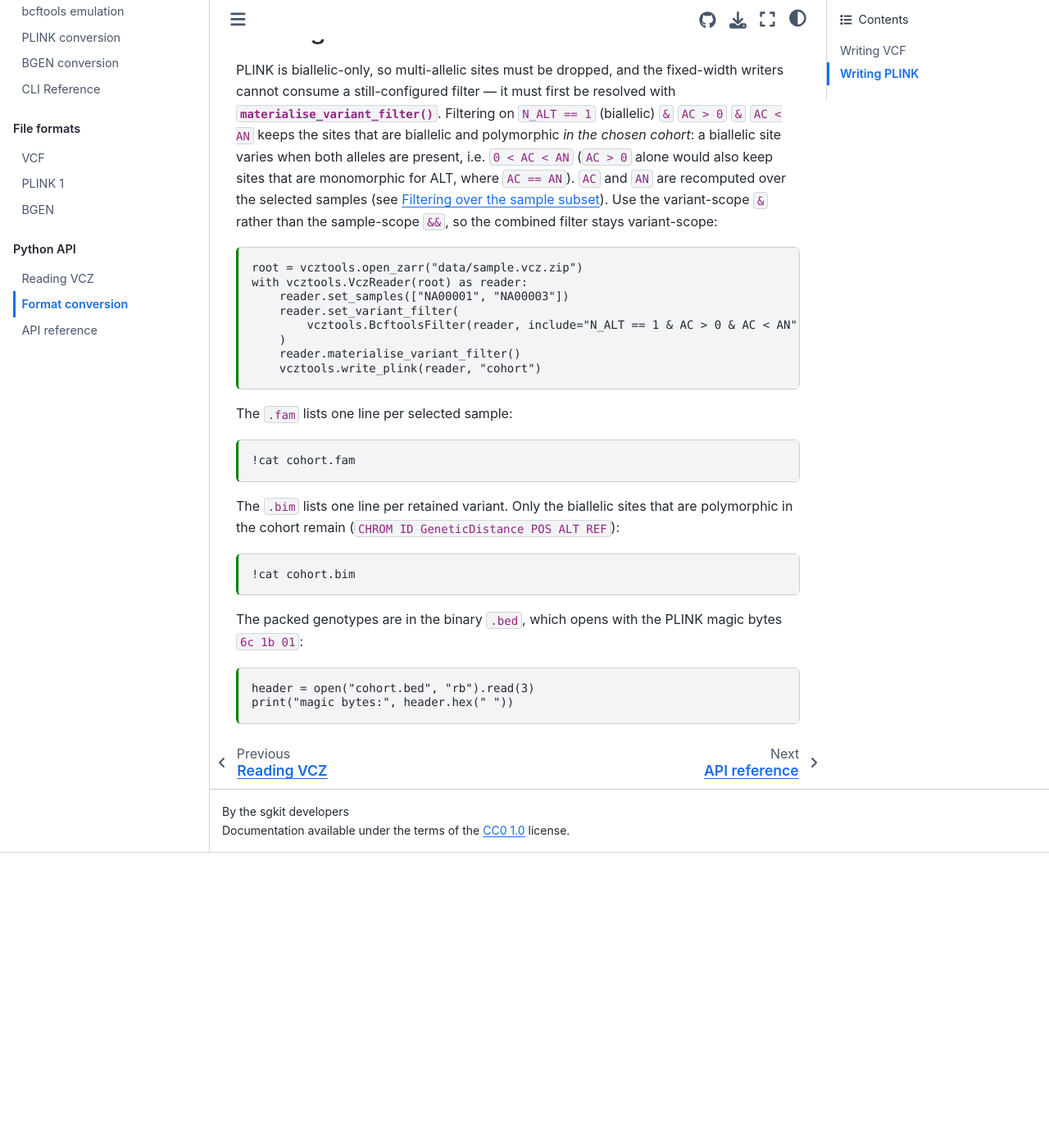
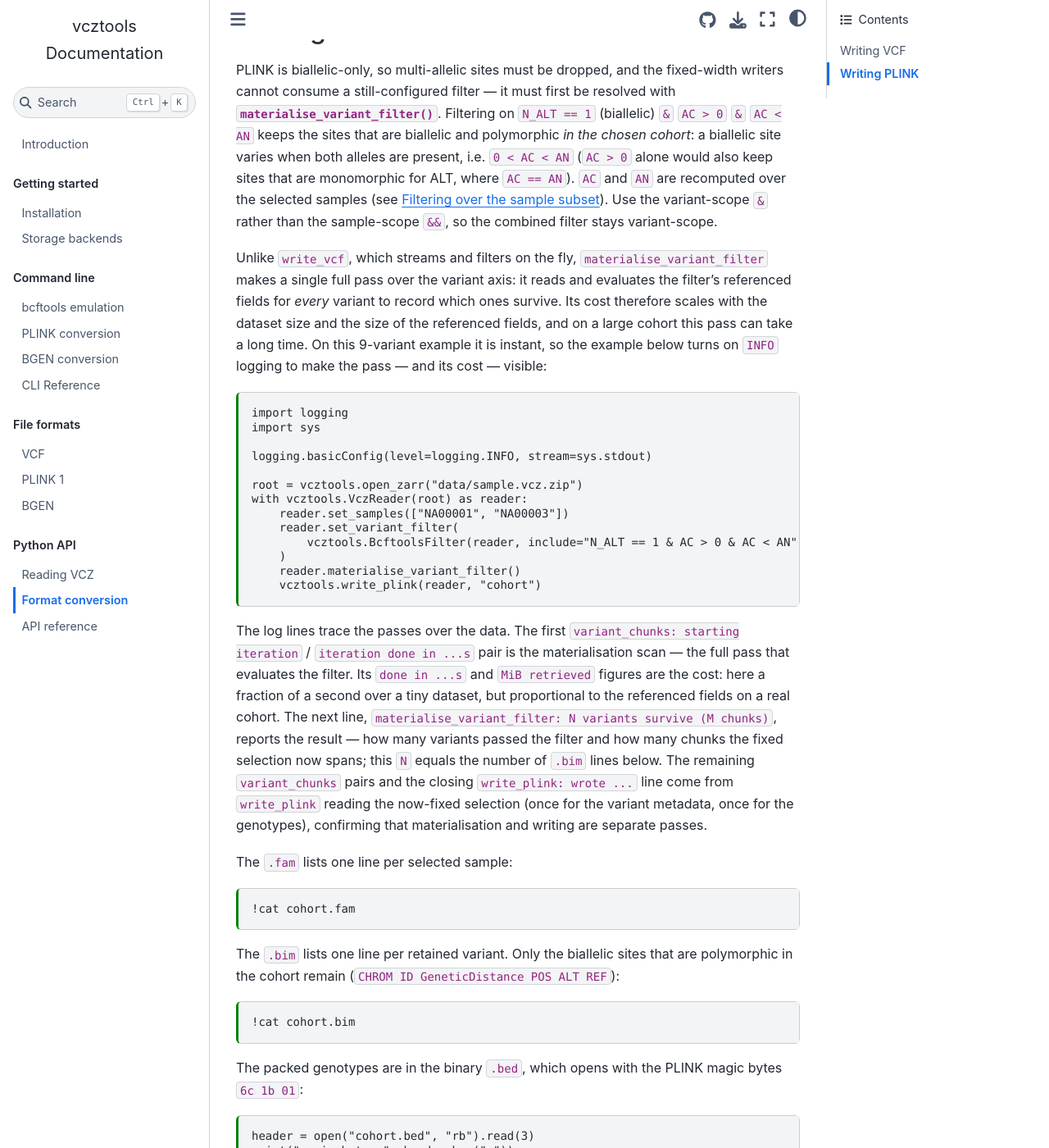
Before and after one commit to sgkit-dev/vcztools, a Jupyter Book: the page built from docs/format_conversion.md, in a window 1280 px wide and 1400 px high, scrolled down 1318 px. Shown: the whole window at 82% size. Built offline with Jupyter Book 1.0.4 settings and Sphinx 7.4.7 and the Sphinx Book theme 1.1.4, drawn with Linux system fonts in a browser that asks for light colours; before the commit the page ends 2358 px from its top, so only the background shows below that.

Commit message:
Explain and instrument materialise_variant_filter cost in docs
Add prose to the PLINK conversion example explaining that
materialise_variant_filter makes a full pass over the variant axis,
and enable INFO logging in the example so the reader can see and
interpret the passes over the data.

````diff
--- a/docs/format_conversion.md
+++ b/docs/format_conversion.md
@@ -76,9 +76,22 @@
 sites that are monomorphic for ALT, where `AC == AN`). `AC` and `AN` are
 recomputed over the selected samples (see {ref}`sec-plink-subset-filtering`).
 Use the variant-scope `&` rather than the sample-scope `&&`, so the combined
-filter stays variant-scope:
+filter stays variant-scope.
+
+Unlike `write_vcf`, which streams and filters on the fly,
+`materialise_variant_filter` makes a single full pass over the variant axis: it
+reads and evaluates the filter's referenced fields for *every* variant to record
+which ones survive. Its cost therefore scales with the dataset size and the size
+of the referenced fields, and on a large cohort this pass can take a long time.
+On this 9-variant example it is instant, so the example below turns on `INFO`
+logging to make the pass — and its cost — visible:
 
 ```{code-cell} ipython3
+import logging
+import sys
+
+logging.basicConfig(level=logging.INFO, stream=sys.stdout)
+
 root = vcztools.open_zarr("data/sample.vcz.zip")
 with vcztools.VczReader(root) as reader:
     reader.set_samples(["NA00001", "NA00003"])
@@ -88,6 +101,19 @@
     reader.materialise_variant_filter()
     vcztools.write_plink(reader, "cohort")
 ```
+
+The log lines trace the passes over the data. The first `variant_chunks:
+starting iteration` / `iteration done in ...s` pair is the materialisation scan —
+the full pass that evaluates the filter. Its `done in ...s` and `MiB retrieved`
+figures are the cost: here a fraction of a second over a tiny dataset, but
+proportional to the referenced fields on a real cohort. The next line,
+`materialise_variant_filter: N variants survive (M chunks)`, reports the
+result — how many variants passed the filter and how many chunks the fixed
+selection now spans; this `N` equals the number of `.bim` lines below. The
+remaining `variant_chunks` pairs and the closing `write_plink: wrote ...` line
+come from `write_plink` reading the now-fixed selection (once for the variant
+metadata, once for the genotypes), confirming that materialisation and writing
+are separate passes.
 
 The `.fam` lists one line per selected sample:
 
````
